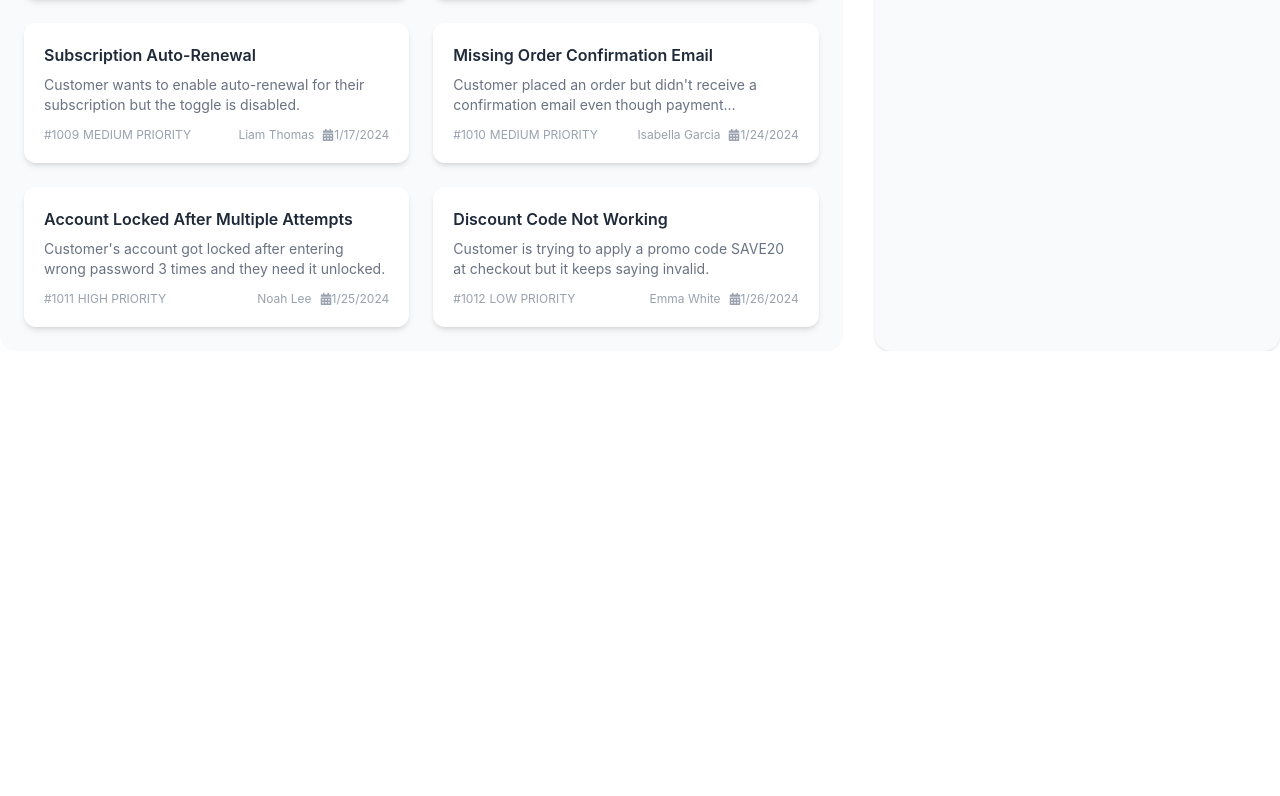
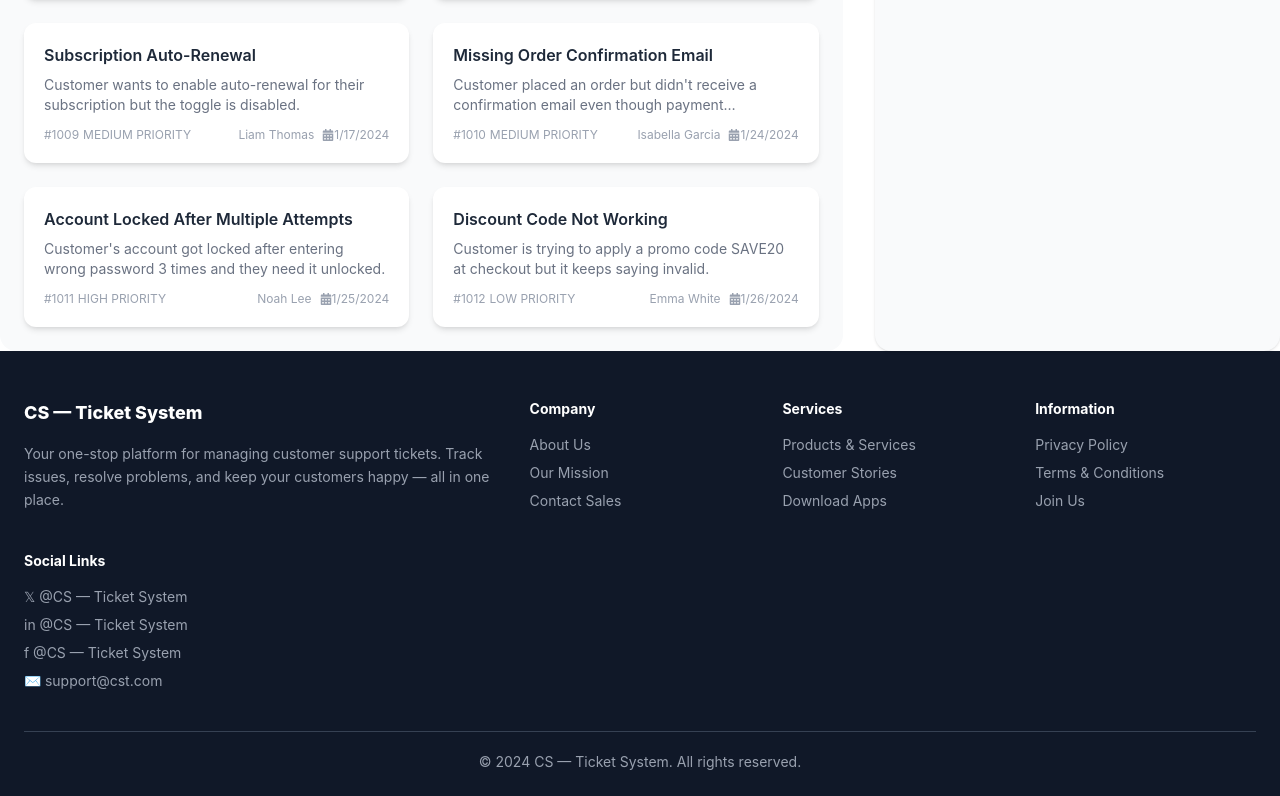
Before and after one commit to syedbayzid82849/TicketSystem, a React (Vite) app: page / in a window 1280 px wide. Shown: the part 1162-1958 px from the top of the page. Before the commit the page ends 1513 px from the top, so only its background shows below. Built offline with nearby package versions, Linux system fonts and the light colour scheme.

Commit message:
Footer section created and added in UI

```diff
--- a/src/App.jsx
+++ b/src/App.jsx
@@ -3,6 +3,7 @@ import './App.css'
 import CountInProgress from './Components/CountInProgress'
 import Navbar from './Components/Navbar'
 import TicketsAndStatusSection from './Components/TicketsAndStatusSection'
+import Footer from './Components/Footer'
 
 function App() {
   const fetchTickets = async () => {
@@ -20,6 +21,7 @@ function App() {
       <Suspense fallback={loading}>
         <TicketsAndStatusSection ticketsPromise={ticketsPromise} />
       </Suspense>
+      <Footer />
     </div>
   )
 }
--- /dev/null
+++ b/src/Components/Footer.jsx
@@ -0,0 +1,72 @@
+const Footer = () => {
+    const columns = [
+        {
+            title: "Company",
+            links: ["About Us", "Our Mission", "Contact Sales"],
+        },
+        {
+            title: "Services",
+            links: ["Products & Services", "Customer Stories", "Download Apps"],
+        },
+        {
+            title: "Information",
+            links: ["Privacy Policy", "Terms & Conditions", "Join Us"],
+        },
+        {
+            title: "Social Links",
+            links: [
+                "𝕏  @CS — Ticket System",
+                "in  @CS — Ticket System",
+                "f  @CS — Ticket System",
+                "✉  support@cst.com",
+            ],
+        },
+    ];
+
+    return (
+        <footer className="bg-gray-900 text-gray-400 px-6 pt-12 pb-6">
+            <div className="container mx-auto">
+
+                {/* Footer Grid */}
+                <div className="grid grid-cols-2 md:grid-cols-5 gap-8 mb-8">
+
+                    {/* Brand Column */}
+                    <div className="col-span-2">
+                        <h3 className="text-white font-extrabold text-lg mb-4">
+                            CS — Ticket System
+                        </h3>
+                        <p className="text-sm leading-relaxed">
+                            Your one-stop platform for managing customer support tickets.
+                            Track issues, resolve problems, and keep your customers happy —
+                            all in one place.
+                        </p>
+                    </div>
+
+                    {/* Link Columns */}
+                    {columns.map((col) => (
+                        <div key={col.title}>
+                            <h4 className="text-white font-bold text-sm mb-4">
+                                {col.title}
+                            </h4>
+                            {col.links.map((link) => (
+                                <p
+                                    key={link}
+                                    className="text-sm mb-2 cursor-pointer hover:text-white transition-colors duration-200"
+                                >
+                                    {link}
+                                </p>
+                            ))}
+                        </div>
+                    ))}
+                </div>
+
+                {/* Bottom Bar */}
+                <div className="border-t border-gray-700 pt-5 text-center text-sm">
+                    © 2024 CS — Ticket System. All rights reserved.
+                </div>
+            </div>
+        </footer>
+    );
+};
+
+export default Footer;
--- a/src/Components/TicketsAndStatusSection.jsx
+++ b/src/Components/TicketsAndStatusSection.jsx
@@ -90,21 +90,6 @@ export default function TicketsAndStatusSection({ ticketsPromise }) {
               ))}
             </div>
           }
-
-          {/* Decorative Image Top */}
-          {/* <img
-            src="/images/pattern1.png"
-            alt="pattern"
-            className="absolute -top-10 -right-10 w-40 opacity-10"
-          /> */}
-
-          {/* Decorative Image Bottom */}
-          {/* <img
-            src="/images/pattern2.png"
-            alt="pattern"
-            className="absolute -bottom-10 -left-10 w-32 opacity-10"
-          /> */}
-
           {/* Resolved Section */}
           <div className="mt-10">
             <h3 className="text-xl font-bold text-gray-700 mb-2">
@@ -121,7 +106,7 @@ export default function TicketsAndStatusSection({ ticketsPromise }) {
                     //card
                     <div
                       key={singleTaskComplete.id}
-                      className="bg-[#e0e7ff] rounded-xl cursor-pointer shadow-md hover:shadow-lg transition duration-300"
+                      className="bg-[#e0e7ff] rounded-xl shadow-md hover:shadow-lg transition duration-300"
                     >
                       <h3 className="font-semibold text-gray-800 px-4 py-5">
                         {singleTaskComplete.title}
```
